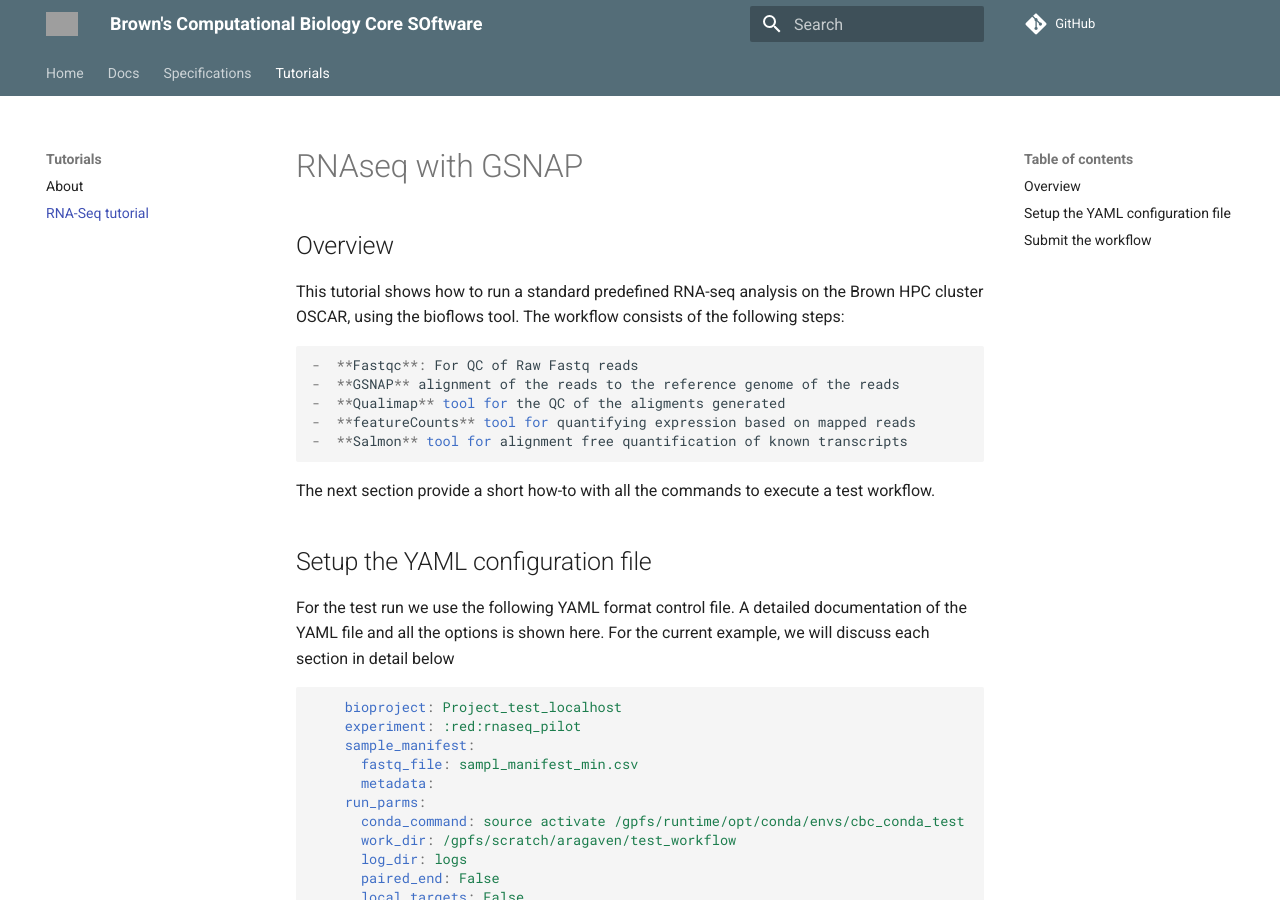
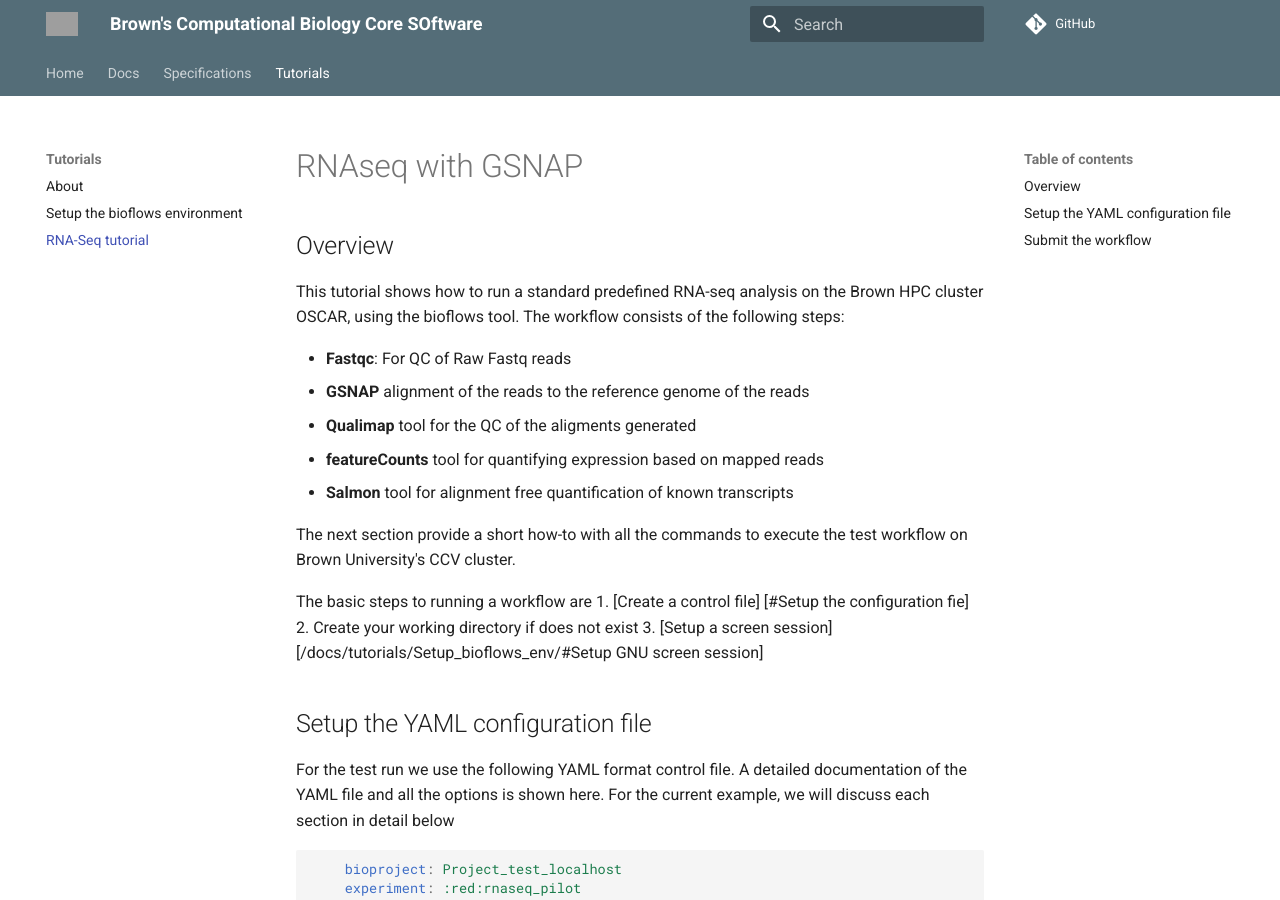
Before and after one commit to compbiocore/bioflows, an MkDocs documentation site: the page built from docs/tutorials/rna-seq_tutorial.md, in a window 1280 px wide and 900 px high. Built offline with MkDocs 1.6.1 and Material for MkDocs 9.7.7, drawn with Linux system fonts in a browser that asks for light colours; comment, search, counter and statistics services are not loaded; grey boxes are pictures that could not be loaded.

Commit message:
updated docs

```diff
--- a/docs/tutorials/rna-seq_tutorial.md
+++ b/docs/tutorials/rna-seq_tutorial.md
@@ -5,16 +5,19 @@ This tutorial shows how to run a standard predefined RNA-seq analysis on
 the Brown HPC cluster OSCAR, using the bioflows tool. The workflow
 consists of the following steps:
 
-    -  **Fastqc**: For QC of Raw Fastq reads
-    -  **GSNAP** alignment of the reads to the reference genome of the reads
-    -  **Qualimap** tool for the QC of the aligments generated
-    -  **featureCounts** tool for quantifying expression based on mapped reads
-    -  **Salmon** tool for alignment free quantification of known transcripts
+-  **Fastqc**: For QC of Raw Fastq reads
+-  **GSNAP** alignment of the reads to the reference genome of the reads
+-  **Qualimap** tool for the QC of the aligments generated
+-  **featureCounts** tool for quantifying expression based on mapped reads
+-  **Salmon** tool for alignment free quantification of known transcripts
 
 The next section provide a short how-to with all the commands to
-execute a test workflow.
+execute the test workflow on Brown University's CCV cluster.
 
-
+ The basic steps to running a workflow are
+ 1. [Create a control file] [#Setup the configuration fie]
+ 2. Create your working directory if does not exist
+ 3. [Setup a screen session][/docs/tutorials/Setup_bioflows_env/#Setup GNU screen session]
 ## Setup the YAML configuration file
 
 For the test run we use the following YAML format control file. A
--- a/mkdocs.yml
+++ b/mkdocs.yml
@@ -31,4 +31,5 @@ nav:
 - Specifications: yaml_description.md
 - Tutorials:
   - About: tutorials/tutorials.md
+  - Setup the bioflows environment: tutorials/Setup_bioflows_env.md
   - RNA-Seq tutorial: tutorials/rna-seq_tutorial.md
```
Also changed, not shown: docs/tutorials/Setup_bioflows_env.md (+2 -0 lines).
